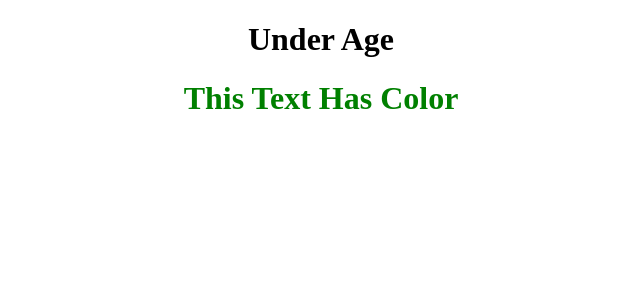
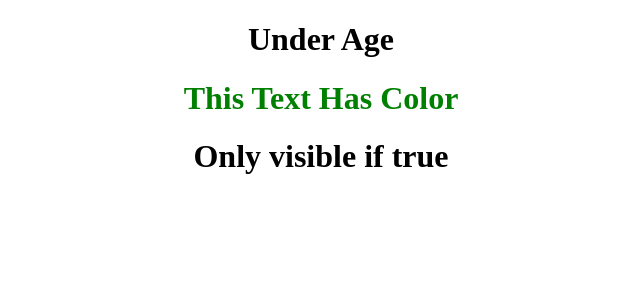
Before and after one commit to yogi2210/react-notes, a React (Create React App) app: page / in a window 1280 px wide. Shown: the top 300 px of the page, without its empty margins (319-959 px from the left). Built offline with nearby package versions, Linux system fonts and the light colour scheme.

Commit message:
ternary operator

```diff
--- a/src/App.js
+++ b/src/App.js
@@ -11,7 +11,7 @@ function App() {
      {age >= 18 ? <h1>Over Age</h1> : <h1>Under Age</h1>  }
      <h1 style={{color : isGreen ? "green" : "red" }} >This Text Has Color</h1>
 
-
+    {true && <h1>Only visible if true</h1> }
     </div>
   );
 }
```
